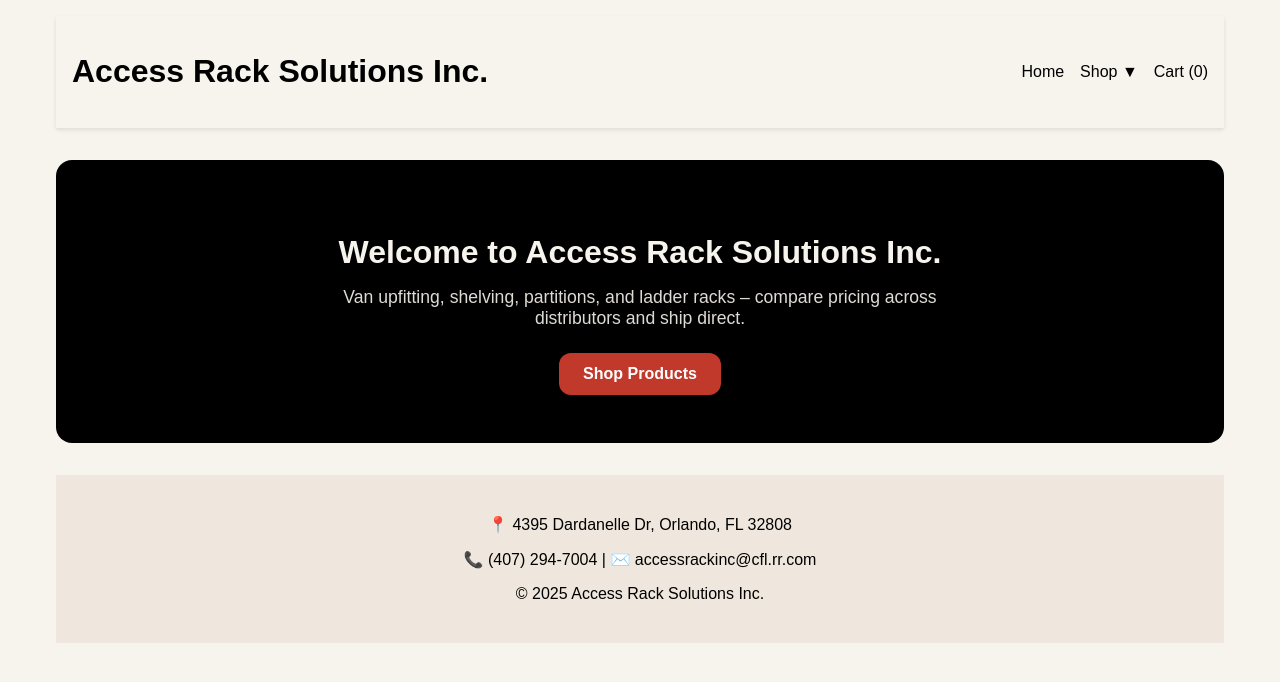
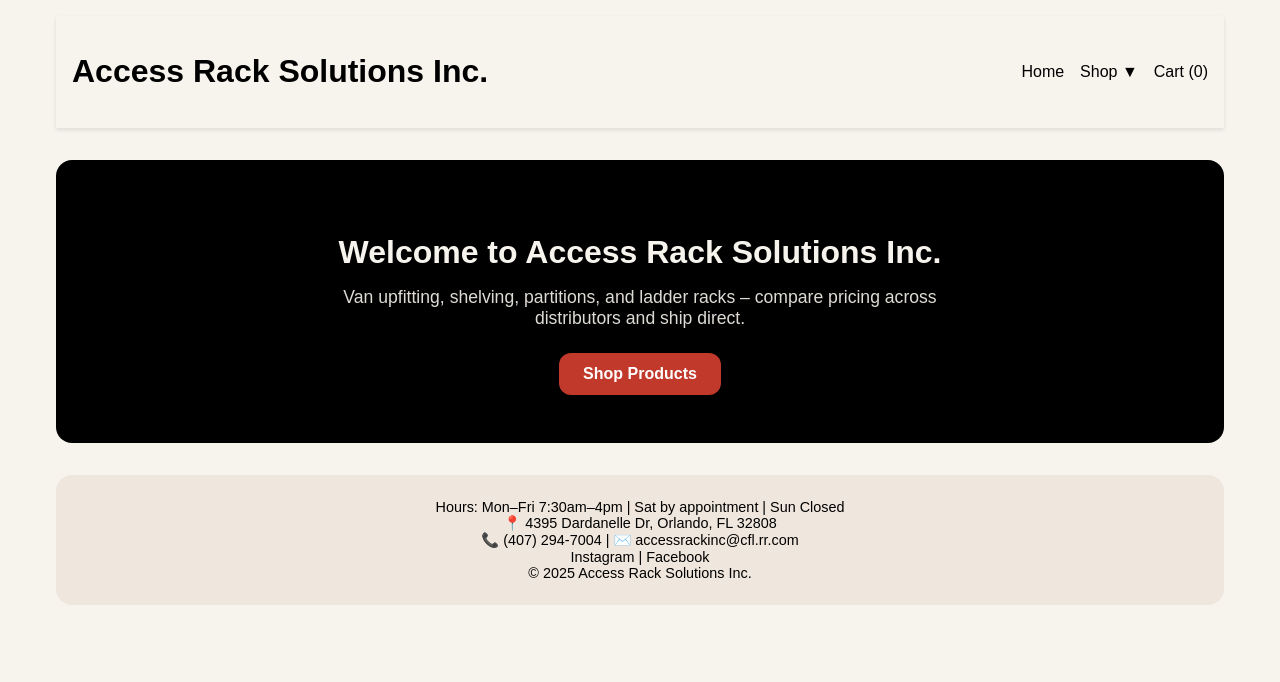
Before and after one commit to dev-verde1071/website, a Next.js app: page / in a window 1280 px wide. Shown: the top 682 px of the page. Built offline with nearby package versions, Linux system fonts and the light colour scheme.

Commit message:
Update Footer.js

```diff
--- a/components/Footer.js
+++ b/components/Footer.js
@@ -1,9 +1,28 @@
 export default function Footer() {
   return (
-    <footer style={{ textAlign: "center", padding: "1.5rem", marginTop: "2rem", background: "#EFE7DD" }}>
-      <p>📍 4395 Dardanelle Dr, Orlando, FL 32808</p>
-      <p>📞 (407) 294-7004 | ✉️ accessrackinc@cfl.rr.com</p>
-      <p>© {new Date().getFullYear()} Access Rack Solutions Inc.</p>
+    <footer
+      style={{
+        textAlign: "center",
+        padding: "1.5rem",
+        fontSize: "0.9rem",
+        background: "#EFE7DD",
+        borderRadius: "1rem",
+        marginTop: "2rem"
+      }}
+    >
+      <div>Hours: Mon–Fri 7:30am–4pm | Sat by appointment | Sun Closed</div>
+      <div>📍 4395 Dardanelle Dr, Orlando, FL 32808</div>
+      <div>📞 (407) 294-7004 | ✉️ accessrackinc@cfl.rr.com</div>
+      <div>
+        <a href="https://www.instagram.com/access_rack_solutions/" target="_blank">
+          Instagram
+        </a>{" "}
+        |{" "}
+        <a href="https://www.facebook.com/AccessRackInc" target="_blank">
+          Facebook
+        </a>
+      </div>
+      <div>© {new Date().getFullYear()} Access Rack Solutions Inc.</div>
     </footer>
   );
 }
```
